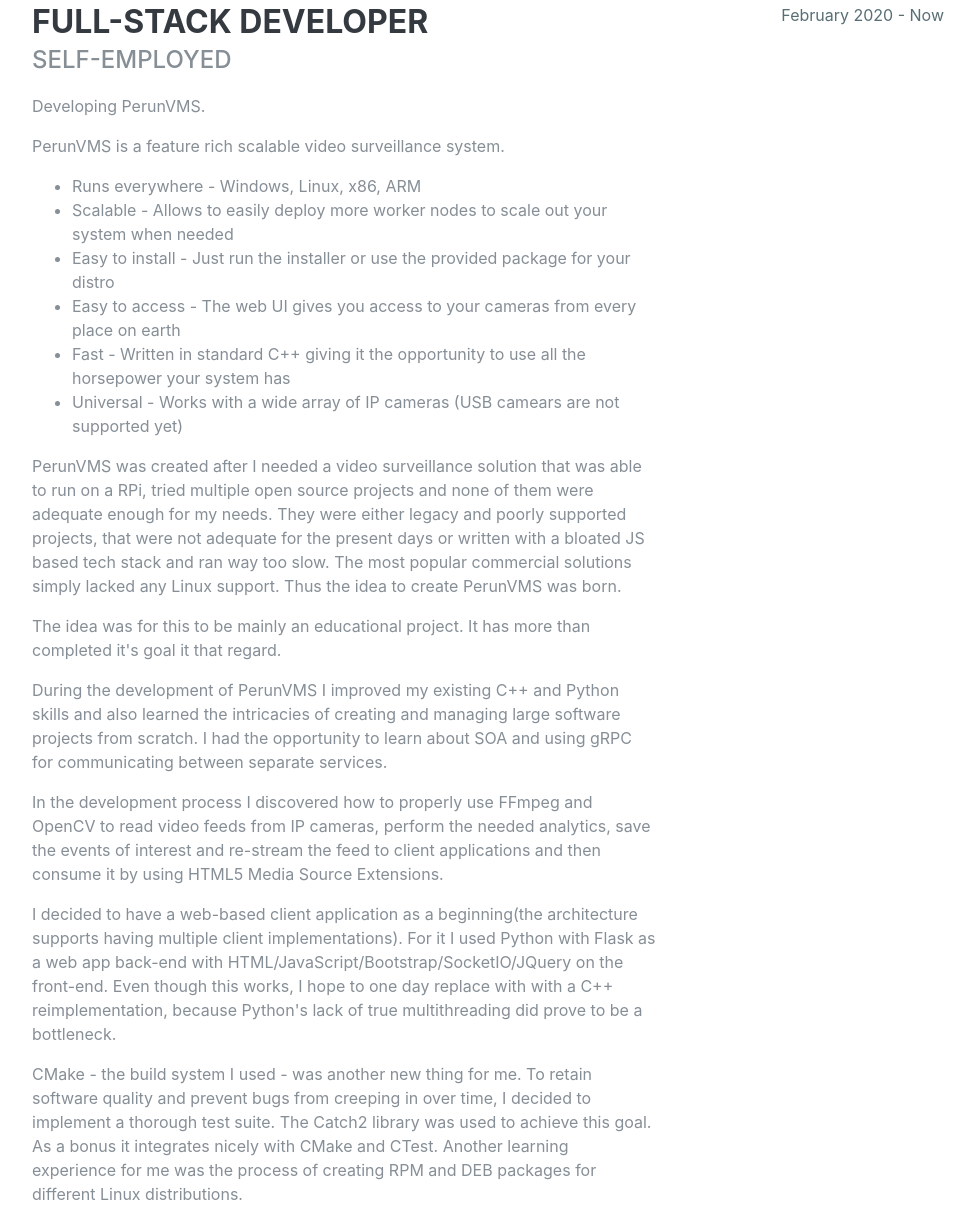
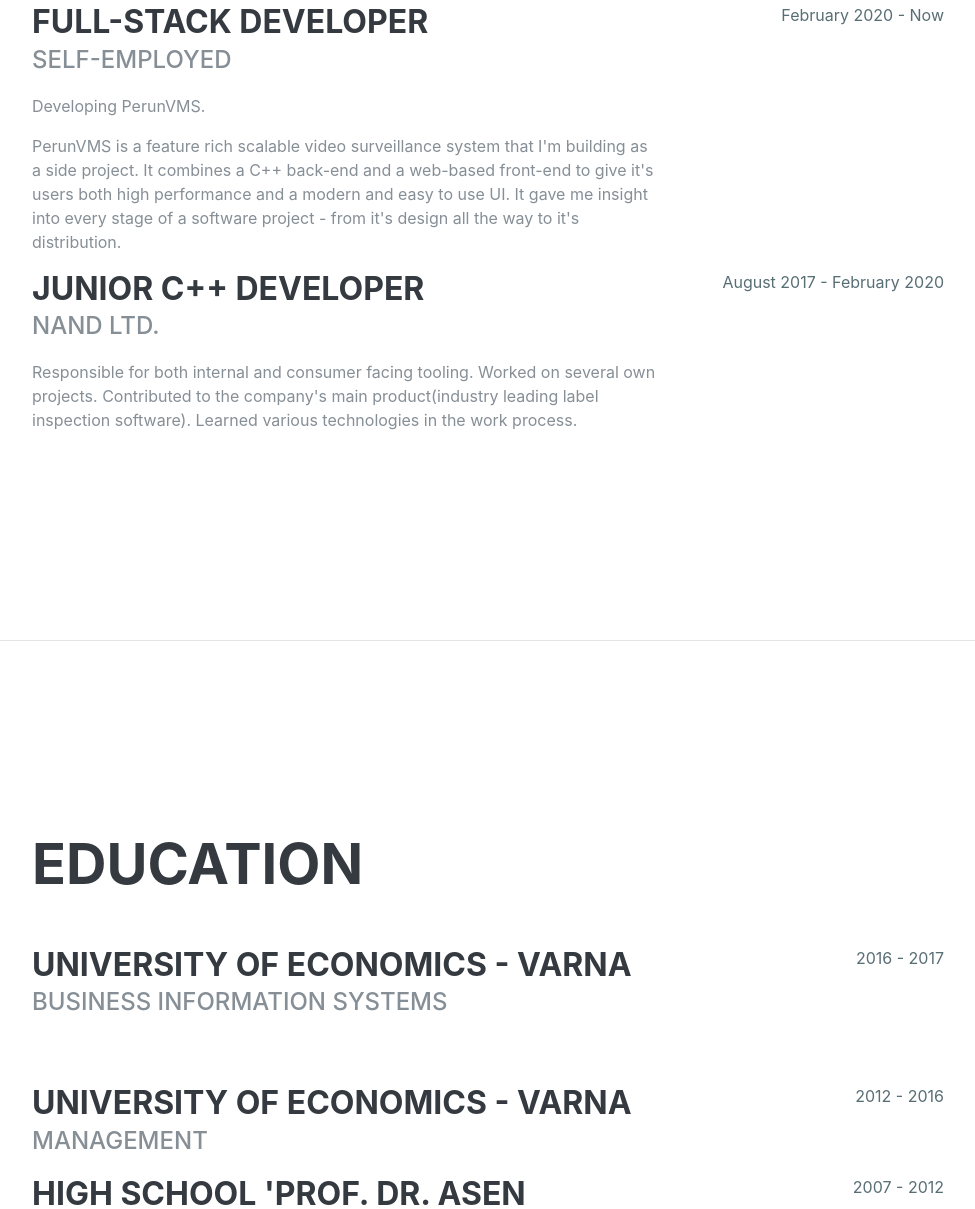
Before and after one commit to RosenGeorgiev/cv, a plain HTML site: page index.html in a window 1280 px wide. Shown: the part 961-2170 px from the top of the page, without its empty margins (288-1263 px from the left). Drawn offline with Linux system fonts and the light colour scheme; a web font is replaced by a local one.

Commit message:
Update PerunVMS presentation

```diff
--- a/index.html
+++ b/index.html
@@ -86,23 +86,7 @@
             <h3 class="mb-0">Full-stack Developer</h3>
             <div class="subheading mb-3">Self-employed</div>
             <p>Developing PerunVMS.</p>
-            <p>PerunVMS is a feature rich scalable video surveillance system.
-            <ul>
-                <li>Runs everywhere - Windows, Linux, x86, ARM</li>
-                <li>Scalable - Allows to easily deploy more worker nodes to scale out your system when needed</li>
-                <li>Easy to install - Just run the installer or use the provided package for your distro</li>
-                <li>Easy to access - The web UI gives you access to your cameras from every place on earth</li>
-                <li>Fast - Written in standard C++ giving it the opportunity to use all the horsepower your system has</li>
-                <li>Universal - Works with a wide array of IP cameras (USB camears are not supported yet)</li>
-            </ul>
-            </p>
-            <p>PerunVMS was created after I needed a video surveillance solution that was able to run on a RPi, tried multiple open source projects and none of them were adequate enough for my needs. They were either legacy and poorly supported projects, that were not adequate for the present days or written with a bloated JS based tech stack and ran way too slow. The most popular commercial solutions simply lacked any Linux support. Thus the idea to create PerunVMS was born.</p>
-            <p>The idea was for this to be mainly an educational project. It has more than completed it's goal it that regard.</p>
-            <p>During the development of PerunVMS I improved my existing C++ and Python skills and also learned the intricacies of creating and managing large software projects from scratch. I had the opportunity to learn about SOA and using gRPC for communicating between separate services.</p>
-            <p>In the development process I discovered how to properly use FFmpeg and OpenCV to read video feeds from IP cameras, perform the needed analytics, save the events of interest and re-stream the feed to client applications and then consume it by using HTML5 Media Source Extensions.</p>
-            <p>I decided to have a web-based client application as a beginning(the architecture supports having multiple client implementations). For it I used Python with Flask as a web app back-end with HTML/JavaScript/Bootstrap/SocketIO/JQuery on the front-end. Even though this works, I hope to one day replace with with a C++ reimplementation, because Python's lack of true multithreading did prove to be a bottleneck.</p>
-            <p>CMake - the build system I used - was another new thing for me. To retain software quality and prevent bugs from creeping in over time, I decided to implement a thorough test suite. The Catch2 library was used to achieve this goal. As a bonus it integrates nicely with CMake and CTest. Another learning experience for me was the process of creating RPM and DEB packages for different Linux distributions.
-            </p>
+            <p>PerunVMS is a feature rich scalable video surveillance system that I'm building as a side project. It combines a C++ back-end and a web-based front-end to give it's users both high performance and a modern and easy to use UI. It gave me insight into every stage of a software project - from it's design all the way to it's distribution.</p>
           </div>
           <div class="resume-date text-md-right">
             <span class="text-primary">February 2020 - Now</span>
```
